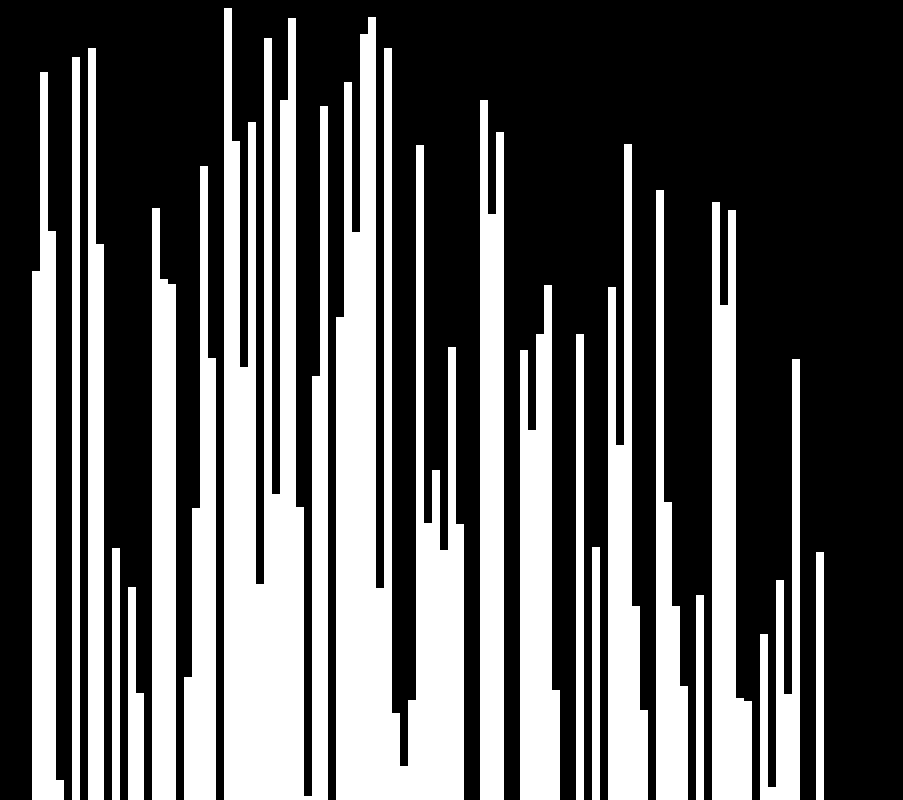
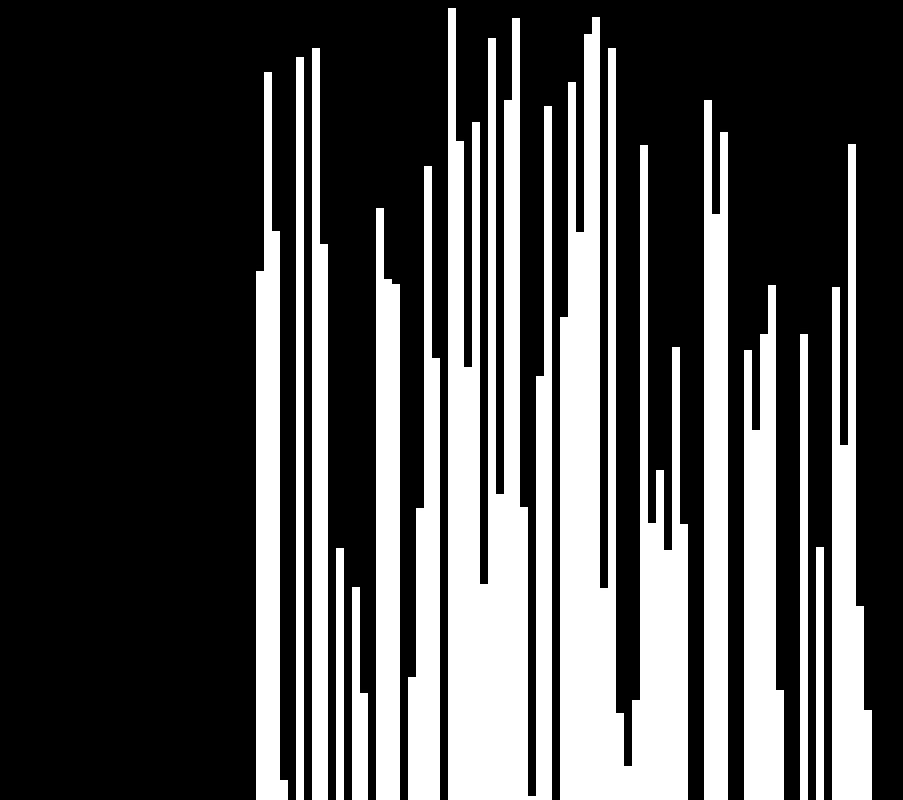
Before and after one commit to NicolasPCouts/sorting-visualizer, a React (Create React App) app: page / in a window 1280 px wide. Shown: the top 800 px of the page, without its empty margins (76-979 px from the left). Built offline with nearby package versions, Linux system fonts and the light colour scheme.

Commit message:
styling - align things on center

```diff
--- a/src/SortingVisualizer/SortingVisualizer.css
+++ b/src/SortingVisualizer/SortingVisualizer.css
@@ -2,9 +2,14 @@ html{
     background: black;
 }
 
-.main-div{
-    position: absolute;
-    left: 100px;
+#centerdiv{
+    width: 50%;
+    margin: 0 auto;
+}
+
+#centerdivKeepWidth{
+    margin: 0 auto;
+    text-align: center;
 }
 
 .array-item{
--- a/src/SortingVisualizer/SortingVisualizer.jsx
+++ b/src/SortingVisualizer/SortingVisualizer.jsx
@@ -129,19 +129,22 @@ export default class SortingVisualizer extends React.Component{
     render() {
         const {arrayToSort} = this.state;
         return (
-            <div className="main-div">
+            <div className="main-div" id="centerdiv">
+                <div id="centerdivKeepWidth">
                     {arrayToSort.map((value, idx) => (
-                    <div className="array-item" key={idx} style={{height: value, width: 800 / this.state.numberOfItems, backgroundColor: this.getColor(idx)}}>
+                        <div className="array-item" key={idx} style={{height: value, width: 800 / this.state.numberOfItems, backgroundColor: this.getColor(idx), display: "inline-block"}}>
 
                         </div>
                     ))}
-
+                </div>
+                <div id="centerdivKeepWidth">
                     <button onClick={() => this.generateNewArray()}>Generate new array</button>
                     <button onClick={() => this.SortArray(BubbleSort)}>Bubble Sort</button>
                     <button onClick={() => this.SortArray(InsertionSort)}>Insertion Sort</button>
                     <button onClick={() => this.selectionSort()}>Selection Sort</button>
                     <button onClick={() => this.SortArray(GetQuickSortAnimation)}>Quick Sort</button>
                     <input type="number" min="5" max="1500" onChange={(event) => this.handleOnChange(event)} defaultValue={this.state.numberOfItems}/>
+                </div>
             </ div>
         );
     }
```
Lines whose indentation alone changed are shown as unchanged.
